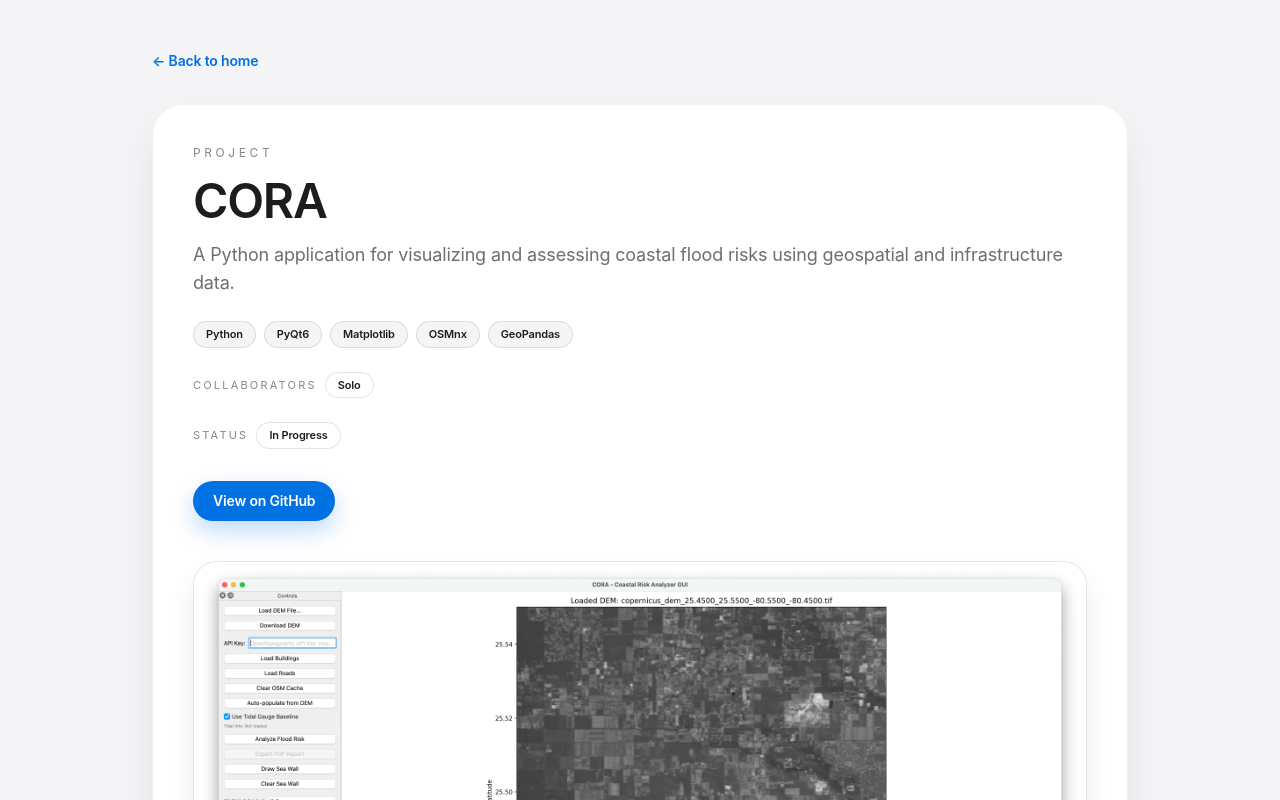
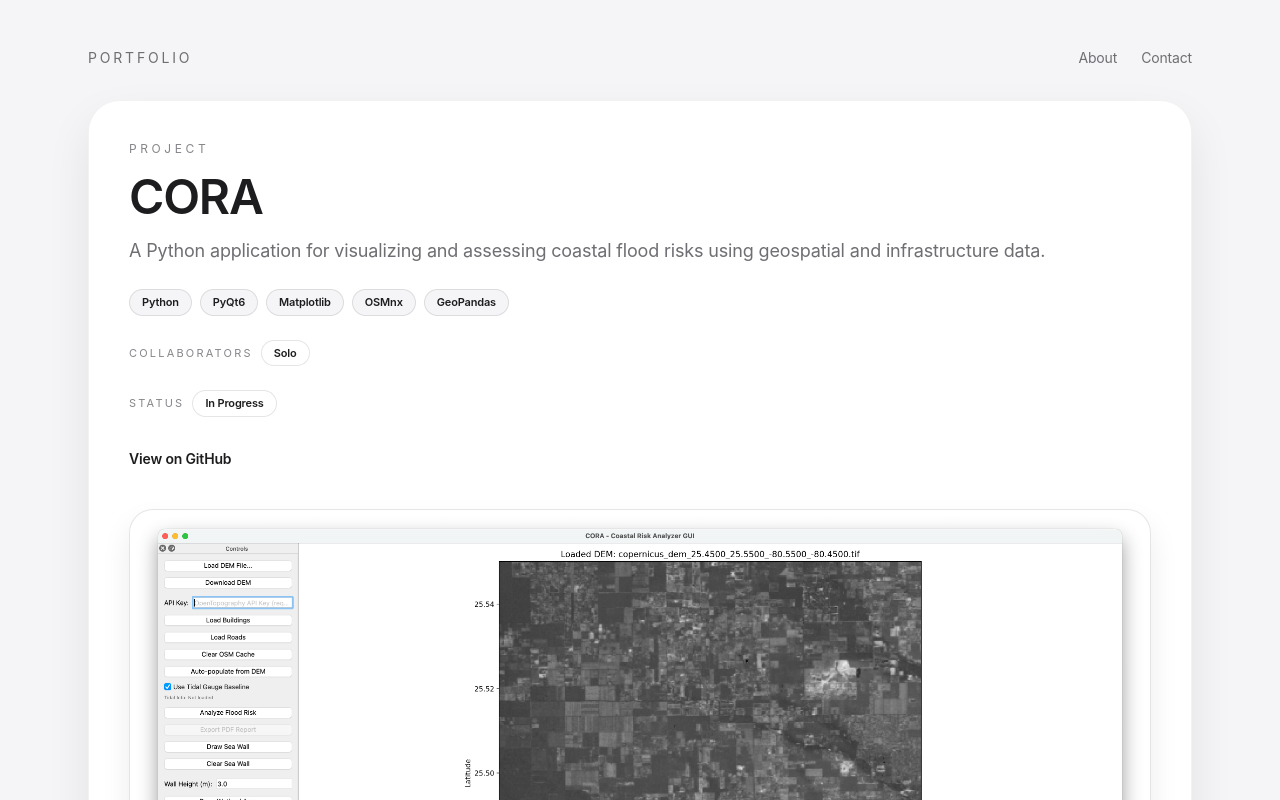
Before and after one commit to OoEthanoO/me, a Next.js app: page /project/cora in a window 1280 px wide. Shown: the top 800 px of the page. Built offline with nearby package versions, Linux system fonts and the light colour scheme.

Commit message:
Add Navbar component and integrate it into About, Home, and Project Detail pages for consistent navigation

```diff
--- a/app/about/page.tsx
+++ b/app/about/page.tsx
@@ -1,14 +1,12 @@
-import Link from 'next/link';
 import { gears } from '@/data/gear';
 import { achievements } from '@/data/achievements';
+import Navbar from '@/components/Navbar';
 
 export default function About() {
   return (
     <main className="page-container min-h-screen bg-[#f5f5f7] text-[#1d1d1f]">
-      <div className="mx-auto max-w-5xl px-6 py-12">
-        <Link href="/" className="text-sm font-semibold text-[#0071e3] hover:underline">
-          ← Back to home
-        </Link>
+      <div className="mx-auto max-w-6xl px-6 py-12">
+        <Navbar />
         <header className="header-animation mt-10">
           <p className="text-xs uppercase tracking-[0.3em] text-[#86868b]">About</p>
           <h1 className="mt-4 text-4xl md:text-5xl font-semibold tracking-tight text-[#1d1d1f]">
--- a/app/page.tsx
+++ b/app/page.tsx
@@ -1,17 +1,12 @@
 import { projects } from '../data/projects';
 import ProjectCard from '../components/ProjectCard';
+import Navbar from '@/components/Navbar';
 
 export default function Home() {
   return (
     <main className="page-container min-h-screen bg-[#f5f5f7] text-[#1d1d1f]">
       <div className="mx-auto max-w-6xl px-6 py-12">
-        <nav className="flex items-center justify-between text-sm text-[#6e6e73]">
-          <span className="uppercase tracking-[0.2em]">Portfolio</span>
-          <div className="flex items-center gap-6">
-            <a href="/about" className="hover:text-[#1d1d1f] transition-colors">About</a>
-            <a href="mailto:ethanxucoder@gmail.com" className="hover:text-[#1d1d1f] transition-colors">Contact</a>
-          </div>
-        </nav>
+        <Navbar />
 
         <header className="header-animation mt-14">
           <h1 className="mt-4 text-5xl md:text-7xl font-semibold tracking-tight text-[#1d1d1f]">
--- a/app/project/[slug]/page.tsx
+++ b/app/project/[slug]/page.tsx
@@ -3,6 +3,7 @@
 import { notFound } from 'next/navigation';
 import { projects } from '../../../data/projects';
 import { use, useState } from 'react';
+import Navbar from '@/components/Navbar';
 
 function slugify(title: string) {
   return title.toLowerCase().replace(/\s+/g, '-');
@@ -34,10 +35,8 @@ export default function ProjectDetail({ params }: { params: Promise<{ slug: stri
 
   return (
     <main className="min-h-screen bg-[#f5f5f7] text-[#1d1d1f]">
-      <div className="mx-auto max-w-5xl px-6 py-12">
-        <a href="/" className="text-sm font-semibold text-[#0071e3] hover:underline">
-          ← Back to home
-        </a>
+      <div className="mx-auto max-w-6xl px-6 py-12">
+        <Navbar />
         <div className="project-detail mt-8 rounded-[32px] border border-black/5 bg-white p-10 shadow-[0_20px_45px_rgba(0,0,0,0.08)]">
           <div className="project-detail-content">
             <p className="text-xs uppercase tracking-[0.3em] text-[#86868b]">Project</p>
@@ -85,7 +84,7 @@ export default function ProjectDetail({ params }: { params: Promise<{ slug: stri
               {project.github ? (
                 <a
                   href={project.github}
-                  className="github-link inline-flex items-center rounded-full bg-[#0071e3] px-5 py-2.5 text-sm font-semibold text-white shadow-[0_10px_25px_rgba(0,113,227,0.25)] hover:bg-[#0077ed] transition-colors"
+                  className="github-link inline-flex items-center text-sm font-semibold text-[#1d1d1f] transition-colors hover:text-[#0071e3]"
                   target="_blank"
                   rel="noopener noreferrer"
                 >
--- /dev/null
+++ b/components/Navbar.tsx
@@ -0,0 +1,27 @@
+import Link from 'next/link';
+
+const Navbar = () => {
+  return (
+    <nav className="flex items-center justify-between text-sm text-[#6e6e73]">
+      <Link
+        href="/"
+        className="uppercase tracking-[0.2em] transition-colors hover:text-[#1d1d1f]"
+      >
+        Portfolio
+      </Link>
+      <div className="flex items-center gap-6">
+        <Link href="/about" className="transition-colors hover:text-[#1d1d1f]">
+          About
+        </Link>
+        <a
+          href="mailto:ethanxucoder@gmail.com"
+          className="transition-colors hover:text-[#1d1d1f]"
+        >
+          Contact
+        </a>
+      </div>
+    </nav>
+  );
+};
+
+export default Navbar;
```
